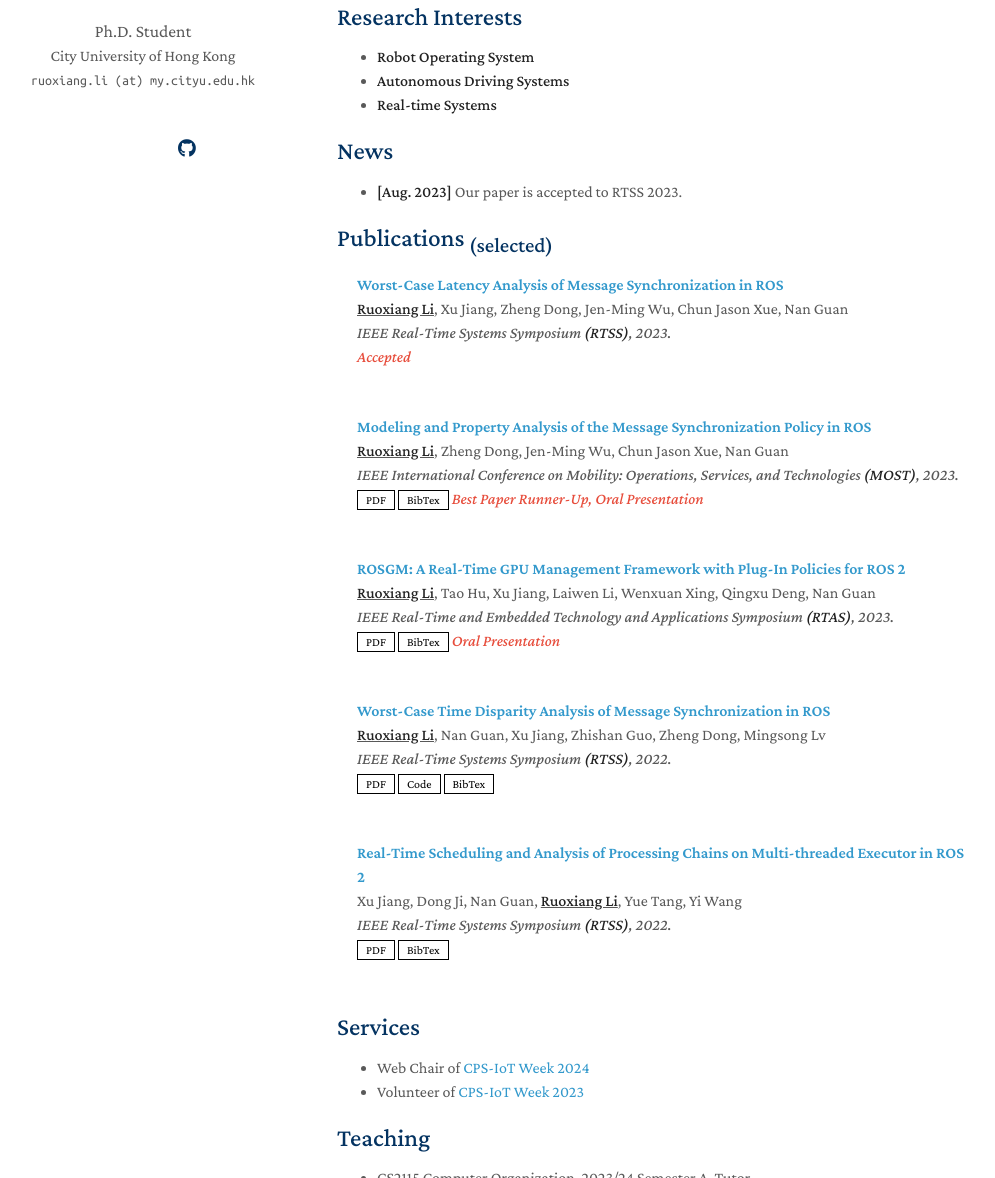
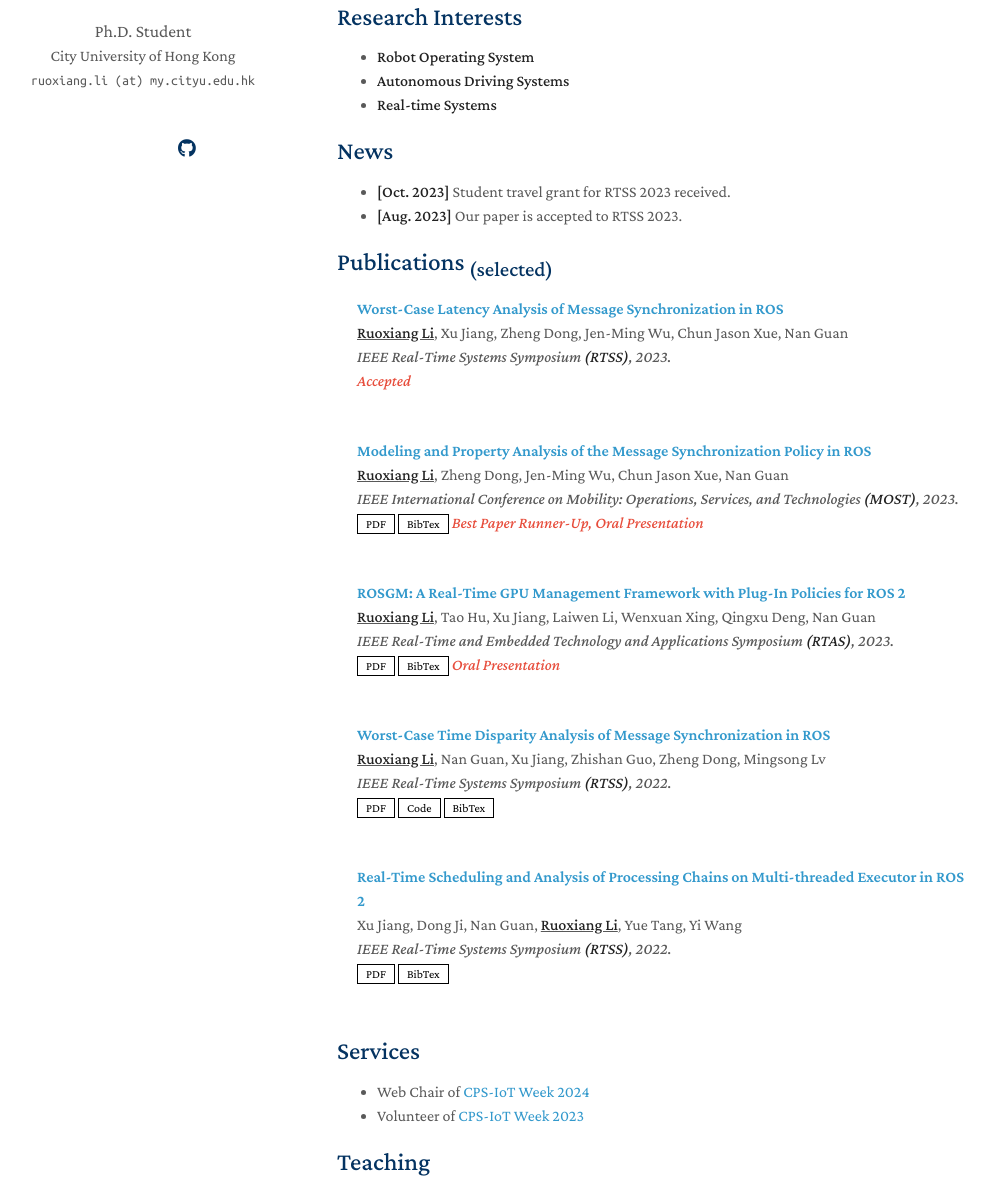
Before and after one commit to ruoxianglee/ruoxianglee.github.io, a Jekyll site: the page built from index.md, in a window 1280 px wide and 1400 px high. Shown: the part 222-1400 px from the top of the window, without its empty margins (133-1128 px from the left). Built offline with Jekyll 4.4.1, drawn with Linux system fonts in a browser that asks for light colours; nearby versions of some CDN libraries; a style sheet for code colours, icons or effects is not loaded; our own code applies the rules of GitHub Pages for plain Markdown files; some of the changed text lies outside the part shown.

Commit message:
update news, awards

```diff
--- a/_config.yml
+++ b/_config.yml
@@ -10,9 +10,9 @@ address: 83 Tat Chee Avenuw, Kowloon, Hong Kong
 
 # Search Engine Optimization (SEO)
 # The following information is used to improve the website traffic from search engines, e.g., Google.
-keywords: minimal light
-description: The Minimal Light is a simple and elegant jekyll theme for academic personal homepage.
-canonical: https://minimal-light-theme.yliu.me/
+keywords: ruoxiang li, li ruoxiang, liruoxiang, ruoxiangli, ruoxianglee
+description: Ruoxiang Li is a phd candidate at City University of Hong Kong. His research lies in real-time problems in robot operating system and autonomous driving systems.
+canonical: https://ruoxianglee.github.io
 
 # Links
 # If you don't need one of them, you may delete the corresponding line.
@@ -43,7 +43,7 @@ font: "Serif" # or "Sans Serif"
 
 # Google Analytics ID
 # Please remove this if you don't use Google Analytics
-google_analytics: UA-111540567-4
+# google_analytics: G-4WXWCPXQF1
 
 # Use this project as a remote theme for GitHub Pages
 # See the guide here: https://docs.github.com/en/pages/setting-up-a-github-pages-site-with-jekyll/adding-a-theme-to-your-github-pages-site-using-jekyll
--- a/_includes/awards.md
+++ b/_includes/awards.md
@@ -1,4 +1,5 @@
 ## Honors and Awards
+- **[Oct. 2023]** <a href="https://2023.rtss.org/student-travel-grants/" target="_blank">Student travel grant for RTSS 2023</a>
 - **[May 2023]** <a href="http://ieeemobility.org/MOST2023/" target="_blank"> IEEE MOST 2023</a> Best Paper Runner-Up
 - **[Mar. 2023]** <a href="https://cps-iot-week2023.cs.utsa.edu/files/flyer-2023-SIGBED%20CPS-IoT%20Week%202023%20Student%20Travel%20Grants.pdf" target="_blank">SIGBED Student Travel Grant for CPS-IoT Week 2023</a>
 
--- a/_includes/news.md
+++ b/_includes/news.md
@@ -1,3 +1,4 @@
 ## News
 
+- **[Oct. 2023]** Student travel grant for RTSS 2023 received.
 - **[Aug. 2023]** Our paper is accepted to RTSS 2023.
```
